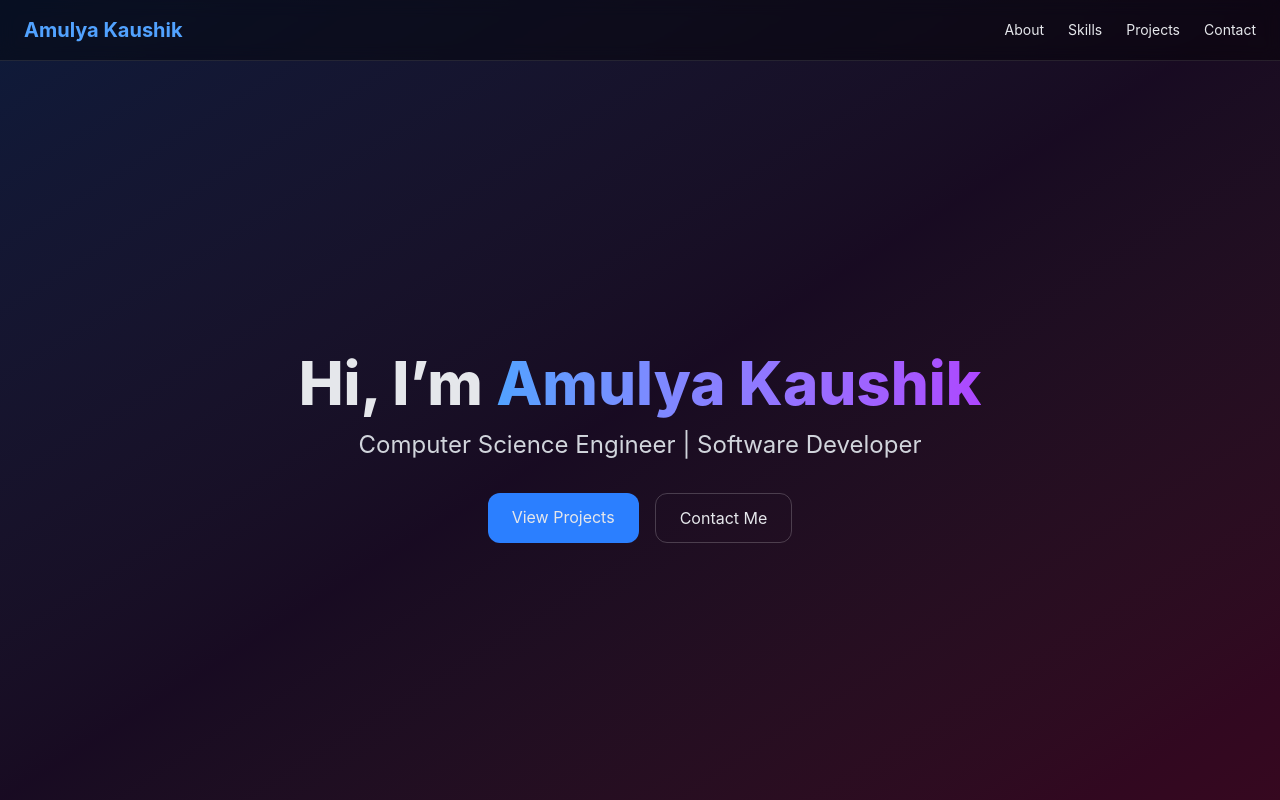
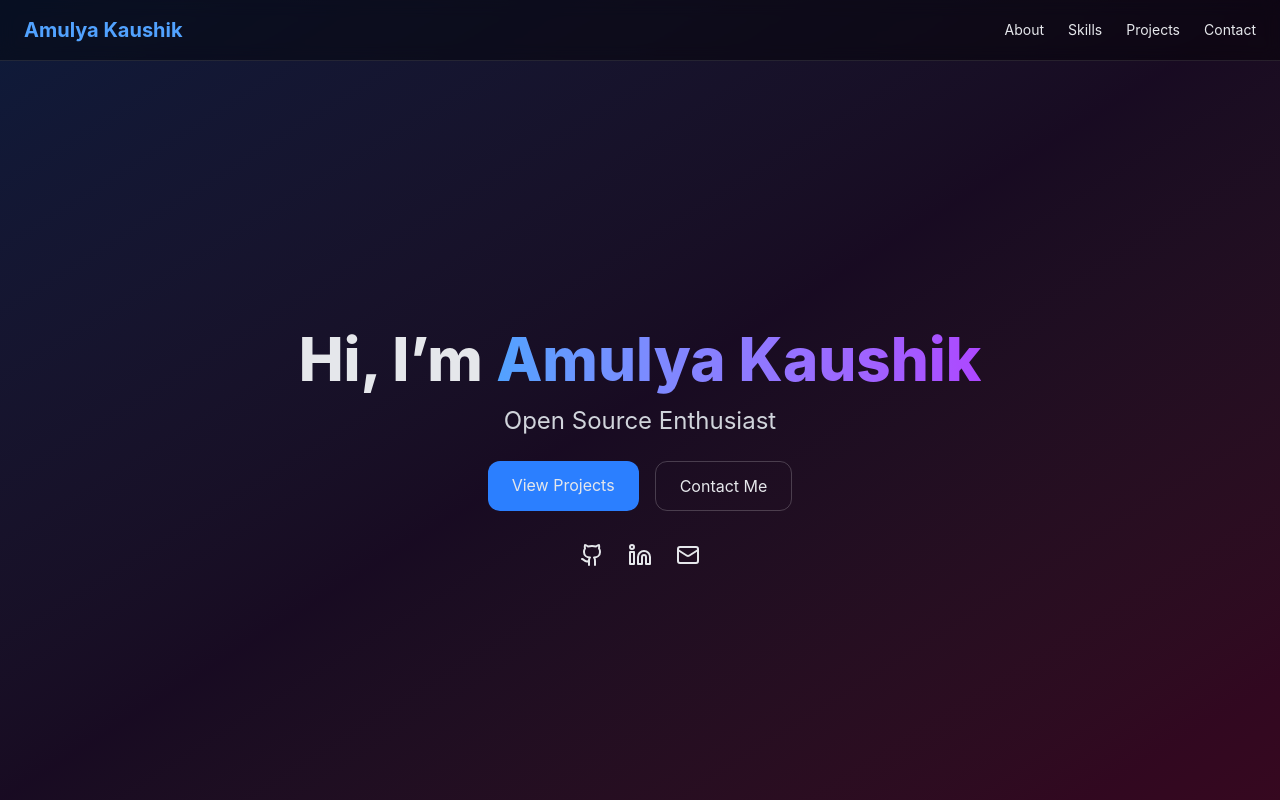
Before and after one commit to AmulyaKaushik/Portfolio, a React (Vite) app: page / in a window 1280 px wide. Built offline with nearby package versions, Linux system fonts and the light colour scheme.

Commit message:
role text + clickable icons

```diff
--- a/src/sections/Hero.jsx
+++ b/src/sections/Hero.jsx
@@ -1,10 +1,28 @@
+import { useEffect, useState } from "react";
 import { motion } from "framer-motion";
+import { Github, Linkedin, Mail } from "lucide-react";
 
 export default function Hero() {
+  const roles = [
+    "Computer Science Engineer",
+    "Software Developer",
+    "Open Source Enthusiast",
+  ];
+
+  const [currentRole, setCurrentRole] = useState(0);
+
+  useEffect(() => {
+    const interval = setInterval(() => {
+      setCurrentRole((prev) => (prev + 1) % roles.length);
+    }, 2500);
+
+    return () => clearInterval(interval);
+  }, []);
+
   return (
     <section className="min-h-screen flex items-center justify-center pt-24 relative overflow-hidden">
 
-      {/* Background Gradient */}
+      {/* Background gradient */}
       <div className="absolute inset-0 bg-gradient-to-br from-blue-600/20 via-purple-600/10 to-pink-600/20" />
 
       {/* Content */}
@@ -21,11 +39,19 @@ export default function Hero() {
           </span>
         </h1>
 
-        <p className="text-xl md:text-2xl text-gray-300 mb-8">
-          Computer Science Engineer | Software Developer
-        </p>
+        {/* Animated Role */}
+        <motion.p
+          key={currentRole}
+          initial={{ opacity: 0 }}
+          animate={{ opacity: 1 }}
+          transition={{ duration: 0.5 }}
+          className="text-xl md:text-2xl text-gray-300 mb-6"
+        >
+          {roles[currentRole]}
+        </motion.p>
 
-        <div className="flex justify-center gap-4">
+        {/* Buttons */}
+        <div className="flex justify-center gap-4 mb-8">
           <a
             href="#projects"
             className="px-6 py-3 rounded-xl bg-blue-500 hover:bg-blue-600 transition"
@@ -40,6 +66,32 @@ export default function Hero() {
             Contact Me
           </a>
         </div>
+
+        {/* Social Links */}
+        <div className="flex justify-center gap-6">
+          <a
+            href="https://github.com/AmulyaKaushik"
+            target="_blank"
+            className="hover:text-blue-400 transition"
+          >
+            <Github size={24} />
+          </a>
+
+          <a
+            href="https://www.linkedin.com/in/amulya-kaushik/"
+            target="_blank"
+            className="hover:text-blue-400 transition"
+          >
+            <Linkedin size={24} />
+          </a>
+
+          <a
+            href="mailto:amulyakaushik7@gmail.com"
+            className="hover:text-blue-400 transition"
+          >
+            <Mail size={24} />
+          </a>
+        </div>
       </motion.div>
     </section>
   );
```
